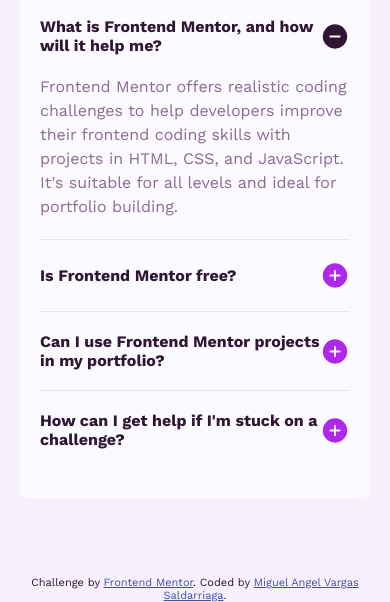
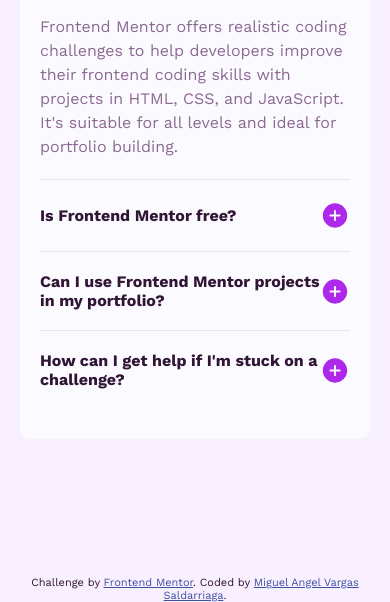
Before and after one commit to MiguelAglVs/FAQ-acorde-n, a plain HTML site: page index.html in a window 390 px wide. Shown: the part 268-870 px from the top of the page. Drawn offline with nearby package versions, Linux system fonts and the light colour scheme.

Commit message:
Primer commit

```diff
--- a/assets/css/styles.css
+++ b/assets/css/styles.css
@@ -122,7 +122,7 @@
 
   .card {
     width: 100%;
-    top: 40px;
+    top: -20px;
     padding: 50px 20px 30px 20px;
     border-radius: 10px;
     max-height: 650px;
```
